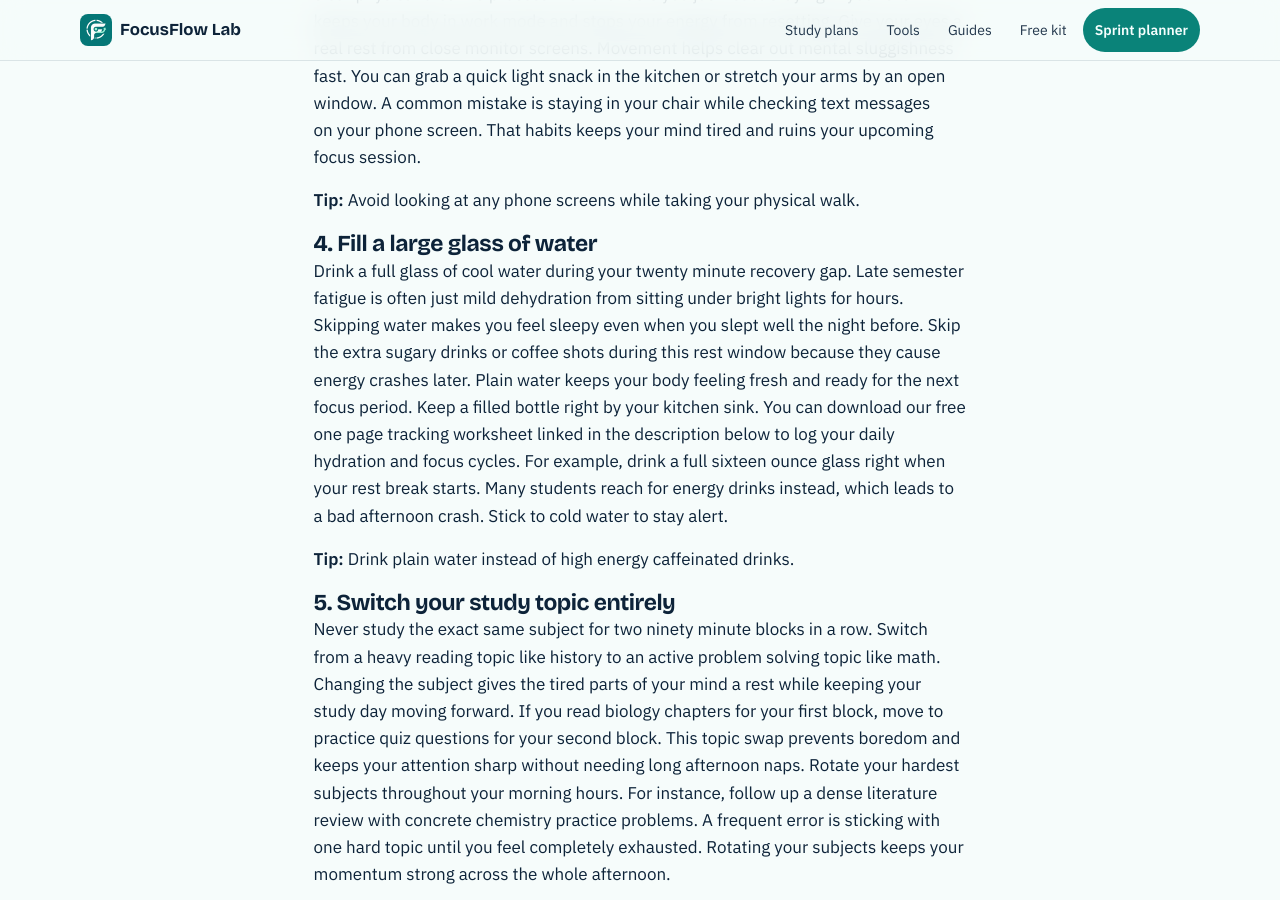
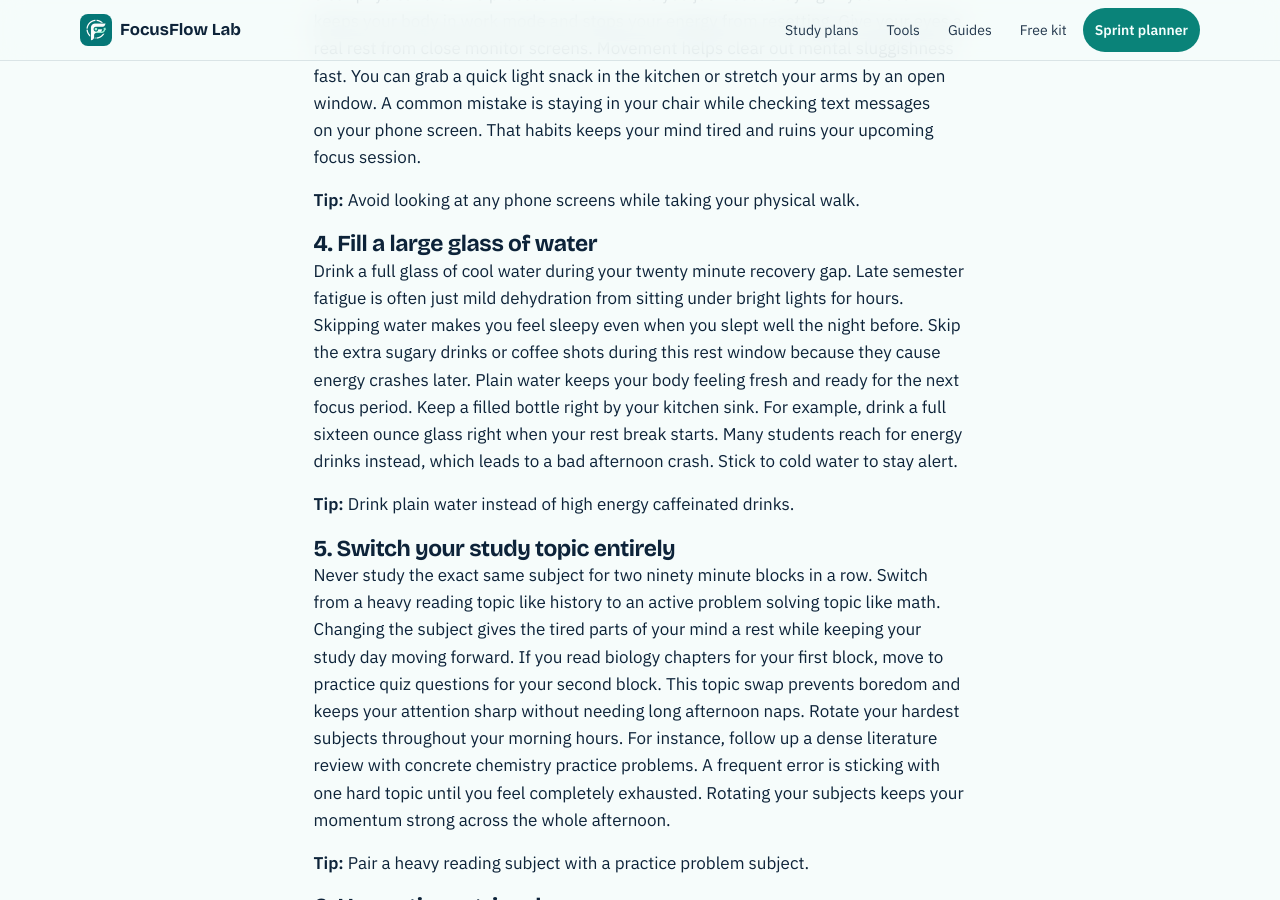
Before and after one commit to focusflowlab/focusflowlab.github.io, a Jekyll site: the page built from _guides/why-exam-marathons-fail.md, in a window 1280 px wide and 900 px high, scrolled down 1462 px. Built offline with Jekyll 4.4.1, drawn with Linux system fonts in a browser that asks for light colours.

Commit message:
Guide: drop video-only sentences

```diff
--- a/_guides/why-exam-marathons-fail.md
+++ b/_guides/why-exam-marathons-fail.md
@@ -34,7 +34,7 @@ When your ninety minute timer goes off, get up from your chair immediately. Do n
 
 ### 4. Fill a large glass of water
 
-Drink a full glass of cool water during your twenty minute recovery gap. Late semester fatigue is often just mild dehydration from sitting under bright lights for hours. Skipping water makes you feel sleepy even when you slept well the night before. Skip the extra sugary drinks or coffee shots during this rest window because they cause energy crashes later. Plain water keeps your body feeling fresh and ready for the next focus period. Keep a filled bottle right by your kitchen sink. You can download our free one page tracking worksheet linked in the description below to log your daily hydration and focus cycles. For example, drink a full sixteen ounce glass right when your rest break starts. Many students reach for energy drinks instead, which leads to a bad afternoon crash. Stick to cold water to stay alert.
+Drink a full glass of cool water during your twenty minute recovery gap. Late semester fatigue is often just mild dehydration from sitting under bright lights for hours. Skipping water makes you feel sleepy even when you slept well the night before. Skip the extra sugary drinks or coffee shots during this rest window because they cause energy crashes later. Plain water keeps your body feeling fresh and ready for the next focus period. Keep a filled bottle right by your kitchen sink. For example, drink a full sixteen ounce glass right when your rest break starts. Many students reach for energy drinks instead, which leads to a bad afternoon crash. Stick to cold water to stay alert.
 
 **Tip:** Drink plain water instead of high energy caffeinated drinks.
 
```
